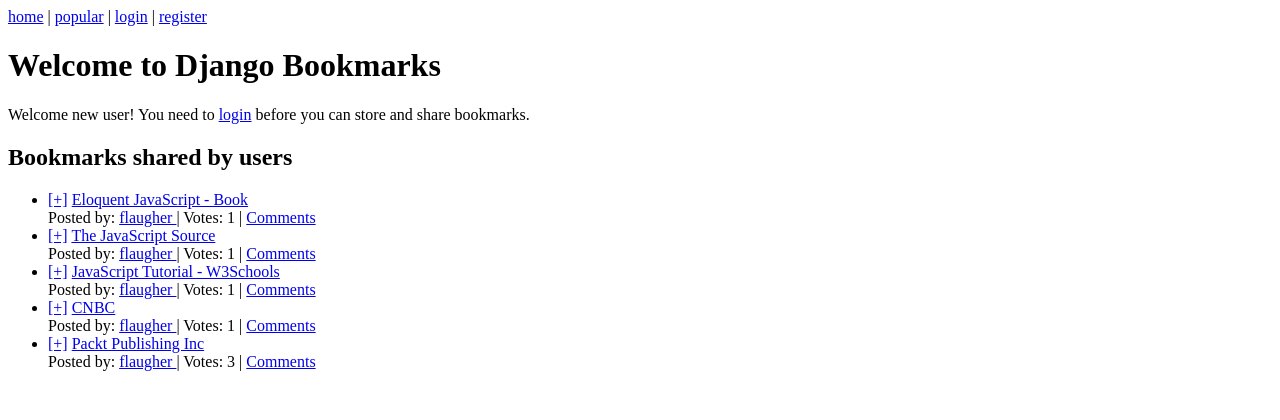
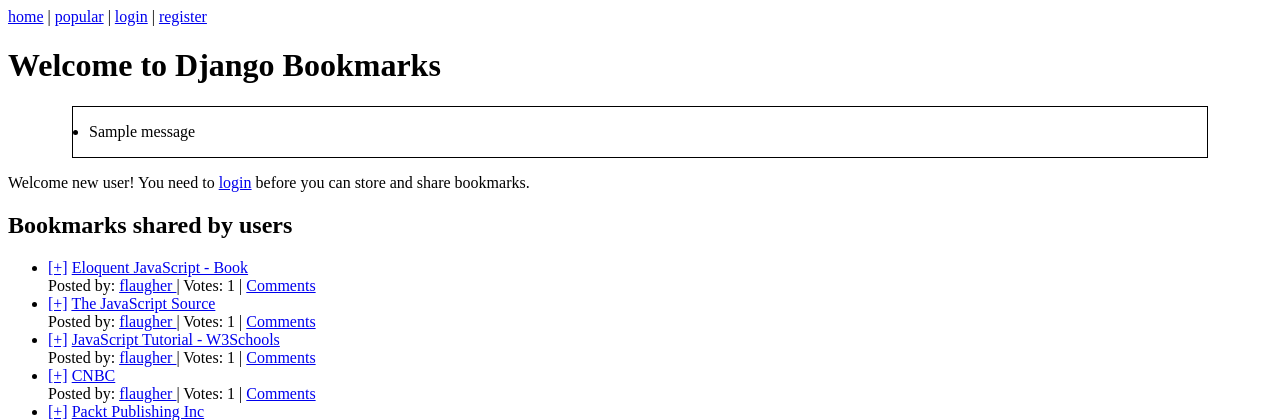
Before and after one commit to chanul13/django_bookmarks, a Django app: page / in a window 1280 px wide. Shown: the top 420 px of the page. Run offline with Django 3.2, Linux system fonts and the light colour scheme; data comes from the database, SQL or seed files in the repository; both versions use the stored data as it was after the commit; one stand-in notice (Sample message) is shown; parts of the project's set-up code (start-up, migrations or seed data) failed here and were passed over.

Commit message:
Added messaging functionality

```diff
--- a/bookmarks/views.py
+++ b/bookmarks/views.py
@@ -454,7 +454,16 @@ def friend_add(request):
             from_friend = request.user,
             to_friend = friend
         )
-        friendship.save()
+
+        try:
+            friendship.save()
+            request.user.message_set.create(
+                message = u'%s was added to your friend list.' % friend.username
+            )
+        except:
+            request.user.message_set.create(
+                message = u'%s is already a friend of yours.' % friend.username
+            )
 
         return HttpResponseRedirect(
             '/friends/%s/' % request.user.username
--- a/static/style.css
+++ b/static/style.css
@@ -40,3 +40,9 @@ textarea {
     padding: 5px;
     border: 1px solid #000;
 }
+
+ul.messages {
+    border: 1px solid #000;
+    margin: 1em 4em;
+    padding: 1em;
+}
--- a/templates/base.html
+++ b/templates/base.html
@@ -24,7 +24,18 @@
 
     <div id="wrapper">
         <h1>{% block head %} {% endblock %}</h1>
-        {% block content %} {% endblock %}
+
+        {% if messages %}
+            <ul class="messages">
+                {% for message in messages %}
+                    <li>{{ message }}</li>
+                {% endfor %}
+            </ul>
+        {% endif %}
+
+        <!-- Actual page content -->
+        {% block content %}
+        {% endblock %}
     </div>
 
     <script type="text/javascript" src="{{ STATIC_URL }}jquery.js"></script>
```
Also changed, not shown: django_bookmarks/bookmarks.db, 1 other file.
